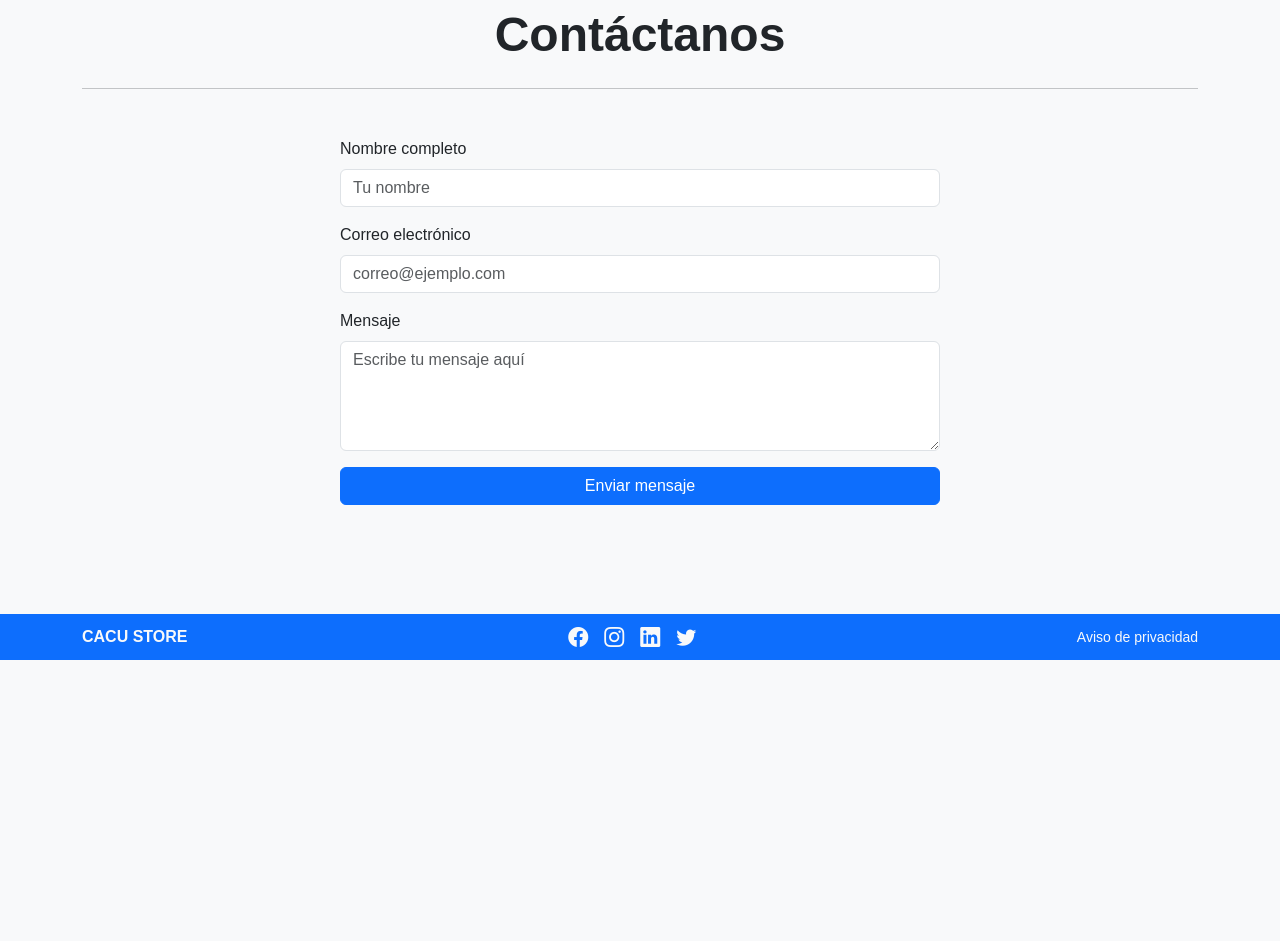
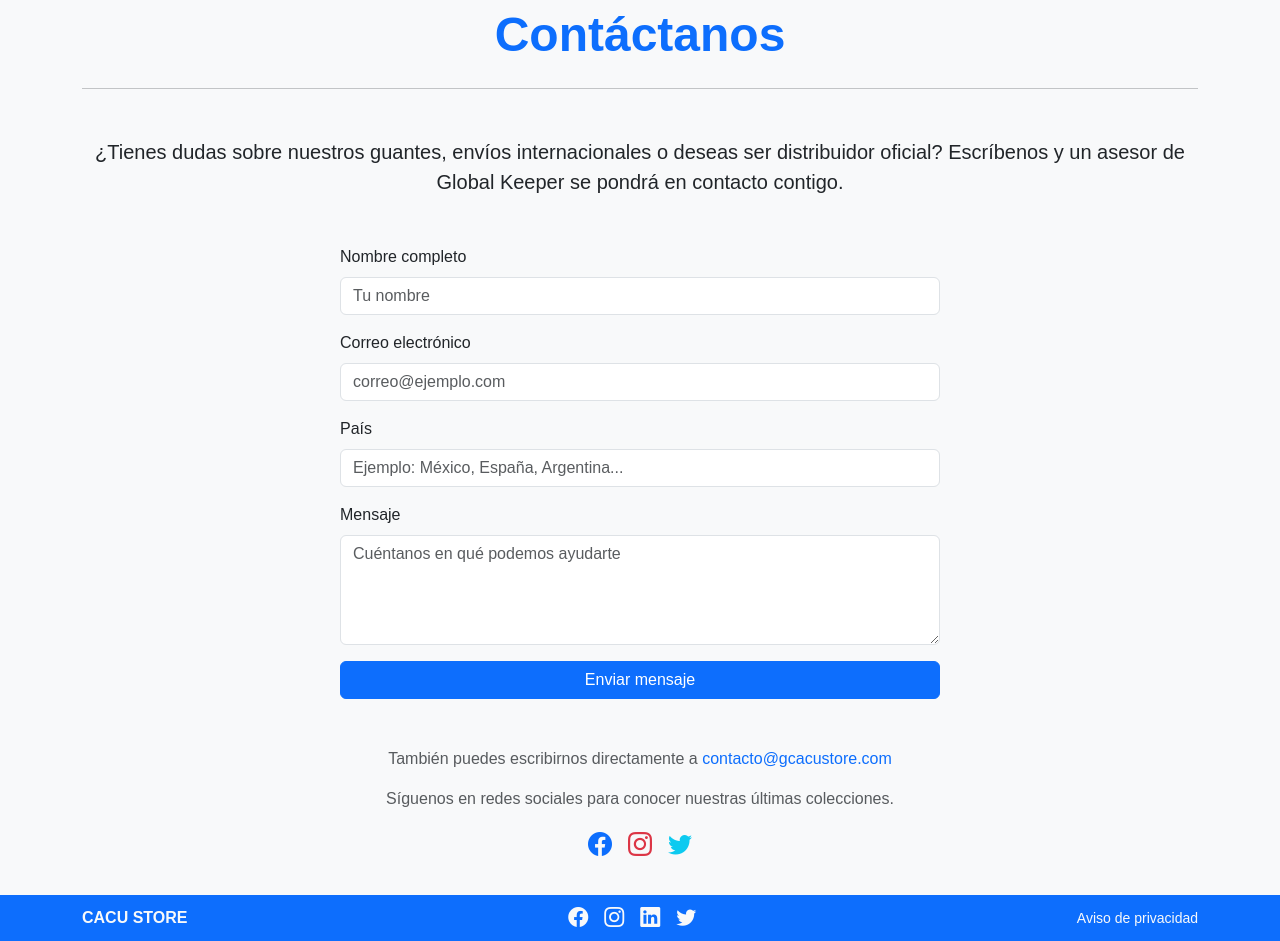
Before and after one commit to oscaro70/Concer0727, a React (Vite) app: page /contacto in a window 1280 px wide. Shown: the part 140-1081 px from the top of the page. Before the commit the page ends 800 px from the top, so only its background shows below. Built offline with nearby package versions, Linux system fonts and the light colour scheme.

Commit message:
Proyecto React listo para deploy

```diff
--- a/src/pages/Contacto.jsx
+++ b/src/pages/Contacto.jsx
@@ -1,50 +1,80 @@
-import { useRef } from "react";
-import emailjs from "@emailjs/browser";
-
-export default function Contact() {
-  const form = useRef();
-
-  const sendEmail = (e) => {
-    e.preventDefault(); // Evita que la página se recargue
-
-    emailjs
-      .sendForm(
-        "YOUR_SERVICE_ID",   // reemplaza con tu Service ID
-        "YOUR_TEMPLATE_ID",  // reemplaza con tu Template ID
-        form.current,
-        "YOUR_USER_ID"       // reemplaza con tu User ID
-      )
-      .then(
-        () => {
-          alert("Mensaje enviado correctamente a tu Hotmail!");
-        },
-        () => {
-          alert("Error al enviar el mensaje, intenta de nuevo");
-        }
-      );
-
-    e.target.reset(); // limpia el formulario
-  };
-
+export default function Contacto() {
   return (
     <div className="container mt-5">
-      <h1 className="display-5 fw-bold text-center mb-4">Contáctanos</h1>
+      <h1 className="display-5 fw-bold text-center text-primary mb-4">Contáctanos</h1>
       <hr className="mb-5" />
-      <form ref={form} onSubmit={sendEmail} className="mx-auto" style={{ maxWidth: "600px" }}>
+      <p className="lead text-center mb-5">
+        ¿Tienes dudas sobre nuestros guantes, envíos internacionales o deseas ser distribuidor oficial?
+        Escríbenos y un asesor de <strong>Global Keeper</strong> se pondrá en contacto contigo.
+      </p>
+
+      <form className="mx-auto" style={{ maxWidth: "600px" }}>
         <div className="mb-3">
           <label className="form-label">Nombre completo</label>
-          <input type="text" name="user_name" className="form-control" placeholder="Tu nombre" required />
+          <input
+            type="text"
+            className="form-control"
+            placeholder="Tu nombre"
+            required
+          />
         </div>
+
         <div className="mb-3">
           <label className="form-label">Correo electrónico</label>
-          <input type="email" name="user_email" className="form-control" placeholder="correo@ejemplo.com" required />
+          <input
+            type="email"
+            className="form-control"
+            placeholder="correo@ejemplo.com"
+            required
+          />
         </div>
+
+        <div className="mb-3">
+          <label className="form-label">País</label>
+          <input
+            type="text"
+            className="form-control"
+            placeholder="Ejemplo: México, España, Argentina..."
+          />
+        </div>
+
         <div className="mb-3">
           <label className="form-label">Mensaje</label>
-          <textarea name="message" className="form-control" rows="4" placeholder="Escribe tu mensaje aquí" required></textarea>
+          <textarea
+            className="form-control"
+            rows="4"
+            placeholder="Cuéntanos en qué podemos ayudarte"
+            required
+          ></textarea>
         </div>
-        <button type="submit" className="btn btn-primary w-100">Enviar mensaje</button>
+
+        <button type="submit" className="btn btn-primary w-100">
+          Enviar mensaje
+        </button>
       </form>
+
+      <div className="text-center mt-5">
+        <p className="text-muted">
+          También puedes escribirnos directamente a{" "}
+          <a href="mailto:contacto@cacustore.com" className="text-decoration-none">
+            contacto@gcacustore.com
+          </a>
+        </p>
+        <p className="text-muted">
+          Síguenos en redes sociales para conocer nuestras últimas colecciones.
+        </p>
+        <div>
+          <a href="#" className="me-3 text-primary fs-4">
+            <i className="bi bi-facebook"></i>
+          </a>
+          <a href="#" className="me-3 text-danger fs-4">
+            <i className="bi bi-instagram"></i>
+          </a>
+          <a href="#" className="text-info fs-4">
+            <i className="bi bi-twitter"></i>
+          </a>
+        </div>
+      </div>
     </div>
   );
 }
```
